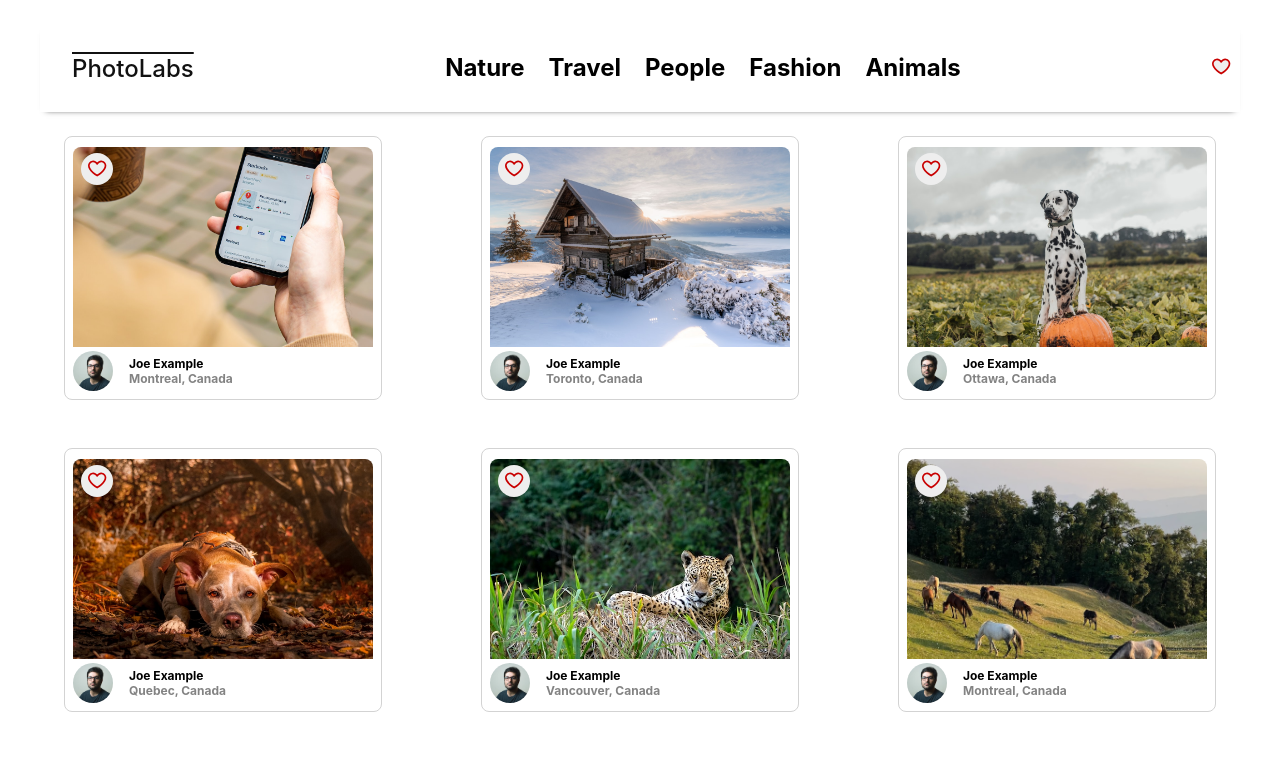
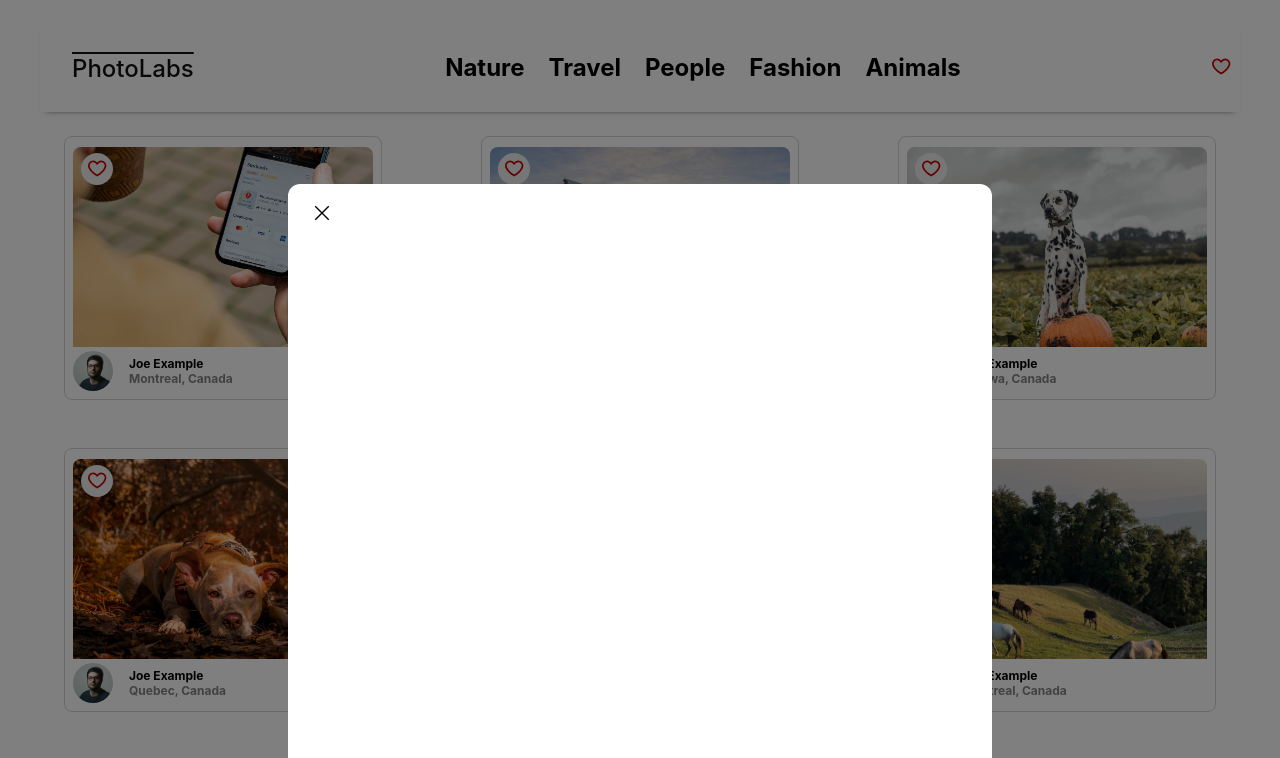
Before and after one commit to amurrai/photolabs, a React (Create React App) app in the folder frontend/: page / in a window 1280 px wide. Shown: the top 758 px of the page. Built offline with nearby package versions, Linux system fonts and the light colour scheme; the HTML template or start-up script is replaced by a standard one.

Commit message:
Implement blank modal for photo view

```diff
--- a/frontend/src/App.jsx
+++ b/frontend/src/App.jsx
@@ -4,11 +4,13 @@
 import HomeRoute from 'routes/HomeRoute';
 import photos from 'mocks/photos';
 import topics from 'mocks/topics';
+import PhotoDetailsModal from 'routes/PhotoDetailsModal';
 
 const App = () => {
   return (
     <div className="App">
       <HomeRoute photos={photos} topics={topics}/>
+      <PhotoDetailsModal />
     </div>
   );
 };
```
